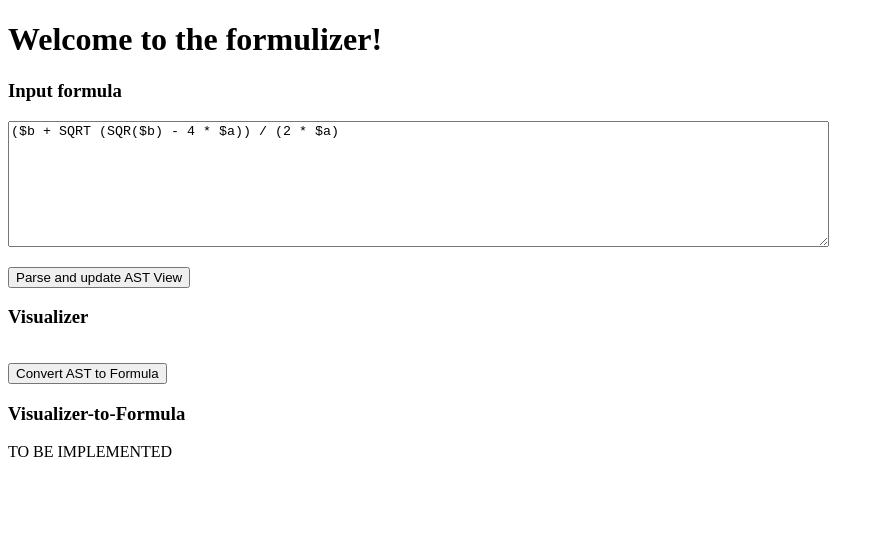
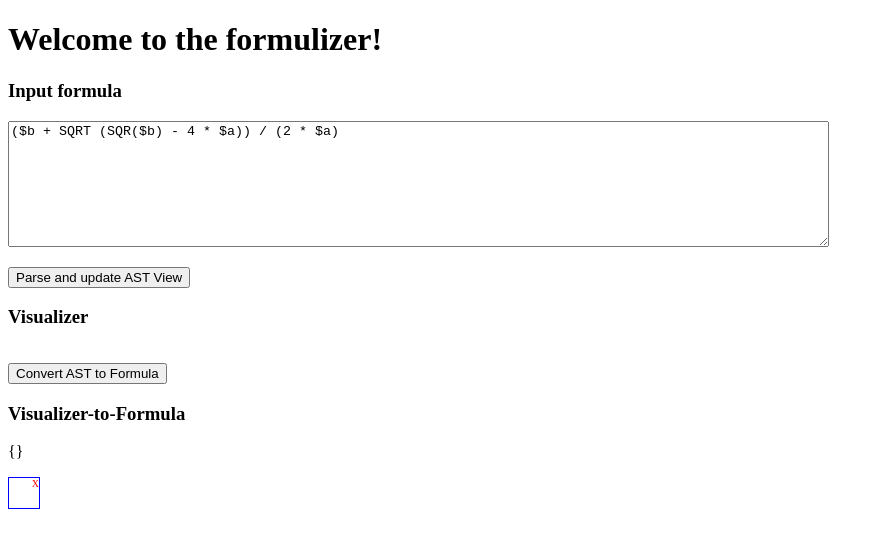
Before and after one commit to jzhang19/AlgoFun, an Angular app in the folder angular-calculator/: page / in a window 1280 px wide. Both pictures are taken after a click on the button "Convert AST to Formula". Shown: the top 548 px of the page, without its empty margins (0-884 px from the left). Built offline with nearby package versions, Linux system fonts and the light colour scheme.

Commit message:
Add the delete button feature

```diff
--- a/angular-calculator/src/app/app.component.html
+++ b/angular-calculator/src/app/app.component.html
@@ -11,6 +11,6 @@
   <pre style="max-height: 300px; overflow-y: auto;background-color: #eeeeee;">{{syntaxTreeJson}}</pre>
   <p><button (click)="convertAstToFormula()">Convert AST to Formula</button></p>
   <h3>Visualizer-to-Formula</h3>
-  <p>{{ visualizerOutput }}</p>
-  <app-tree-visualizer [syntaxTree]="syntaxTree"></app-tree-visualizer>
+  <p>{{syntaxTreeFormula | json}}</p>
+  <app-tree-visualizer [syntaxTreeFormula]="syntaxTreeFormula"></app-tree-visualizer>
 </div>
--- a/angular-calculator/src/app/app.component.ts
+++ b/angular-calculator/src/app/app.component.ts
@@ -1,4 +1,4 @@
-import { Component } from '@angular/core';
+import { Component, EventEmitter, OnInit, Output } from '@angular/core';
 
 // @ts-ignore
 import * as Parser from './parser/formula-parser.js';
@@ -9,12 +9,16 @@ const parse = Parser.parse;
   templateUrl: './app.component.html',
   styleUrls: ['./app.component.css']
 })
-export class AppComponent {
+export class AppComponent implements OnInit {
 
   formula: string = "($b + SQRT (SQR($b) - 4 * $a)) / (2 * $a)";
   visualizerOutput: string = "";
   syntaxTree: any;
   syntaxTreeJson: string = "";
+  syntaxTreeFormula: any;
+
+  ngOnInit(): void {
+  }
 
   updateAstView() {
     console.log('creating ast view...');
@@ -24,8 +28,7 @@ export class AppComponent {
   }
 
   convertAstToFormula() {
-    console.log('converting ast to string...');
-    this.visualizerOutput = "TO BE IMPLEMENTED";
+    this.syntaxTreeFormula = Object.assign({}, this.syntaxTree);
   }
 
 }
--- a/angular-calculator/src/app/components/tree-visualizer/tree-visualizer.component.html
+++ b/angular-calculator/src/app/components/tree-visualizer/tree-visualizer.component.html
@@ -1,36 +1,37 @@
-<span *ngIf="syntaxTree">
-    <span [ngSwitch]="syntaxTree.type">
-        <span class="box" *ngSwitchCase="'MULTIPLICATION'">
-            <app-tree-visualizer [syntaxTree]="syntaxTree.left"></app-tree-visualizer>
+<span class="box" *ngIf="syntaxTreeFormula">
+    <span [ngSwitch]="syntaxTreeFormula.type">
+        <span *ngSwitchCase="'MULTIPLICATION'">
+            <app-tree-visualizer [syntaxTreeFormula]="syntaxTreeFormula.left"></app-tree-visualizer>
             *
-            <app-tree-visualizer [syntaxTree]="syntaxTree.right"></app-tree-visualizer>
+            <app-tree-visualizer [syntaxTreeFormula]="syntaxTreeFormula.right"></app-tree-visualizer>
         </span>
-        <span class="box" *ngSwitchCase="'DIVISION'">
-            <app-tree-visualizer [syntaxTree]="syntaxTree.left"></app-tree-visualizer>
+        <span *ngSwitchCase="'DIVISION'">
+            <app-tree-visualizer [syntaxTreeFormula]="syntaxTreeFormula.left"></app-tree-visualizer>
             /
-            <app-tree-visualizer [syntaxTree]="syntaxTree.right"></app-tree-visualizer>
+            <app-tree-visualizer [syntaxTreeFormula]="syntaxTreeFormula.right"></app-tree-visualizer>
         </span>
-        <span class="box" *ngSwitchCase="'ADDITION'">
-            <app-tree-visualizer [syntaxTree]="syntaxTree.left"></app-tree-visualizer>
+        <span *ngSwitchCase="'ADDITION'">
+            <app-tree-visualizer [syntaxTreeFormula]="syntaxTreeFormula.left"></app-tree-visualizer>
             +
-            <app-tree-visualizer [syntaxTree]="syntaxTree.right"></app-tree-visualizer>
+            <app-tree-visualizer [syntaxTreeFormula]="syntaxTreeFormula.right"></app-tree-visualizer>
         </span>
-        <span class="box" *ngSwitchCase="'SUBTRACTION'">
-            <app-tree-visualizer [syntaxTree]="syntaxTree.left"></app-tree-visualizer>
+        <span *ngSwitchCase="'SUBTRACTION'">
+            <app-tree-visualizer [syntaxTreeFormula]="syntaxTreeFormula.left"></app-tree-visualizer>
             -
-            <app-tree-visualizer [syntaxTree]="syntaxTree.right"></app-tree-visualizer>
+            <app-tree-visualizer [syntaxTreeFormula]="syntaxTreeFormula.right"></app-tree-visualizer>
         </span>
-        <span class="box" *ngSwitchCase="'PAREN'">
-            (<app-tree-visualizer [syntaxTree]="syntaxTree.expression"></app-tree-visualizer>)
+        <span *ngSwitchCase="'PAREN'">
+            (<app-tree-visualizer [syntaxTreeFormula]="syntaxTreeFormula.expression"></app-tree-visualizer>)
         </span>
-        <span class="box" *ngSwitchCase="'FUNCTION'">
-            {{syntaxTree.name}}
-            (<span *ngFor="let argument of syntaxTree.arguments">
-                <app-tree-visualizer [syntaxTree]="argument"></app-tree-visualizer>
+        <span *ngSwitchCase="'FUNCTION'">
+            {{syntaxTreeFormula.name}}
+            (<span *ngFor="let argument of syntaxTreeFormula.arguments">
+                <app-tree-visualizer [syntaxTreeFormula]="argument"></app-tree-visualizer>
             </span>)
         </span>
-        <span class="box" *ngSwitchCase="'PI'">{{syntaxTree.value}}</span>
-        <span class="box" *ngSwitchCase="'VARIABLE'">{{syntaxTree.name}}</span>
-        <span class="box" *ngSwitchCase="'NUMBER'">{{syntaxTree.value}}</span>
+        <span *ngSwitchCase="'PI'">{{syntaxTreeFormula.value}}</span>
+        <span *ngSwitchCase="'VARIABLE'">{{syntaxTreeFormula.name}}</span>
+        <span *ngSwitchCase="'NUMBER'">{{syntaxTreeFormula.value}}</span>
     </span>
+    <span (click)="deleteNode()" class="close">X</span>
 </span>
--- a/angular-calculator/src/app/components/tree-visualizer/tree-visualizer.component.scss
+++ b/angular-calculator/src/app/components/tree-visualizer/tree-visualizer.component.scss
@@ -5,6 +5,18 @@
     BORDER-LEFT: blue 1px solid;
     BORDER-BOTTOM: blue 1px solid;
     BACKGROUND-COLOR: White;
+    position: relative;
     display: inline-block;
-    padding: 5px;
+    padding: 15px;
 }
+
+.close
+{
+    top: 0px;
+    right: 0px;
+    color: red;
+    background-color: white;
+    font-size: 10px;
+    position: absolute;
+    display: inline-block;
+}
--- a/angular-calculator/src/app/components/tree-visualizer/tree-visualizer.component.ts
+++ b/angular-calculator/src/app/components/tree-visualizer/tree-visualizer.component.ts
@@ -1,4 +1,4 @@
-import { Component, Input, OnInit } from '@angular/core';
+import { Component, EventEmitter, Input, OnInit, Output } from '@angular/core';
 
 @Component({
   selector: 'app-tree-visualizer',
@@ -6,12 +6,14 @@ import { Component, Input, OnInit } from '@angular/core';
   styleUrls: ['./tree-visualizer.component.scss']
 })
 export class TreeVisualizerComponent implements OnInit {
-  @Input() syntaxTree: any;
+  @Input() syntaxTreeFormula: any;
 
   constructor() { }
 
   ngOnInit(): void {
-    console.log("Child: ", this.syntaxTree);
   }
 
+  deleteNode() {
+    this.syntaxTreeFormula = null;
+  }
 }
```
